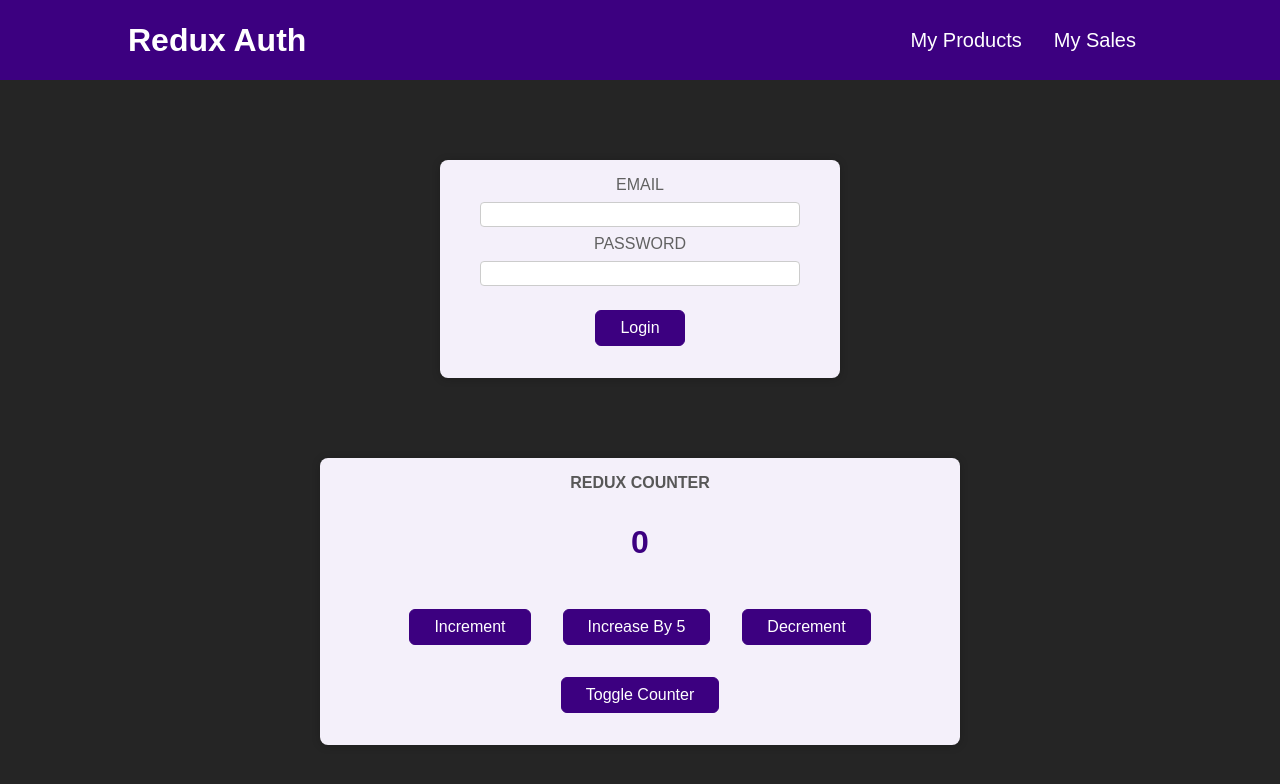
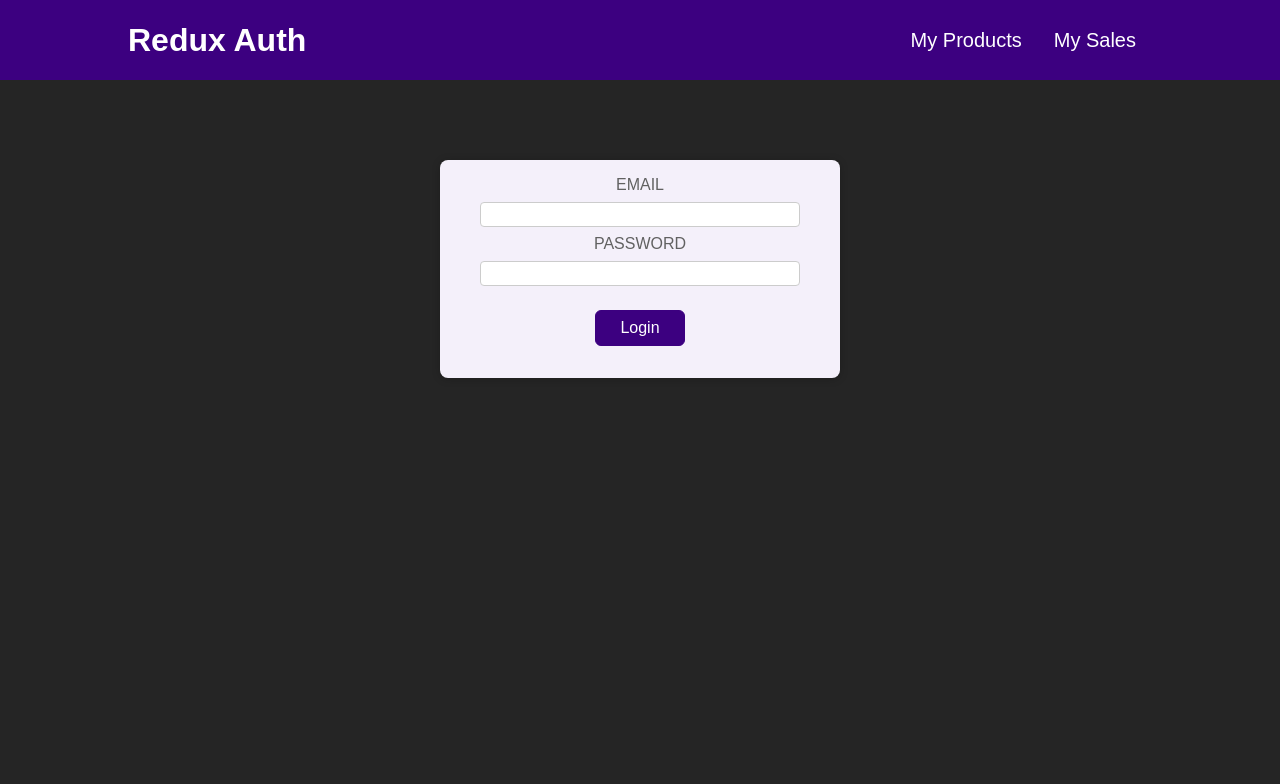
Before and after one commit to riyoneri/state-management--react, a React (Create React App) app in the folder 02 - redux-counter/: page / in a window 1280 px wide. Shown: the top 784 px of the page. Built offline with nearby package versions, Linux system fonts and the light colour scheme.

Commit message:
feat: conditional render counter component[redux]

```diff
--- a/02 - redux-counter/src/App.js
+++ b/02 - redux-counter/src/App.js
@@ -13,7 +13,7 @@ function App() {
       <Header />
       {!isAuthenticated && <Auth />}
       {isAuthenticated && <UserProfile />}
-      <Counter />
+      {isAuthenticated && <Counter />}
     </>
   );
 }
```
